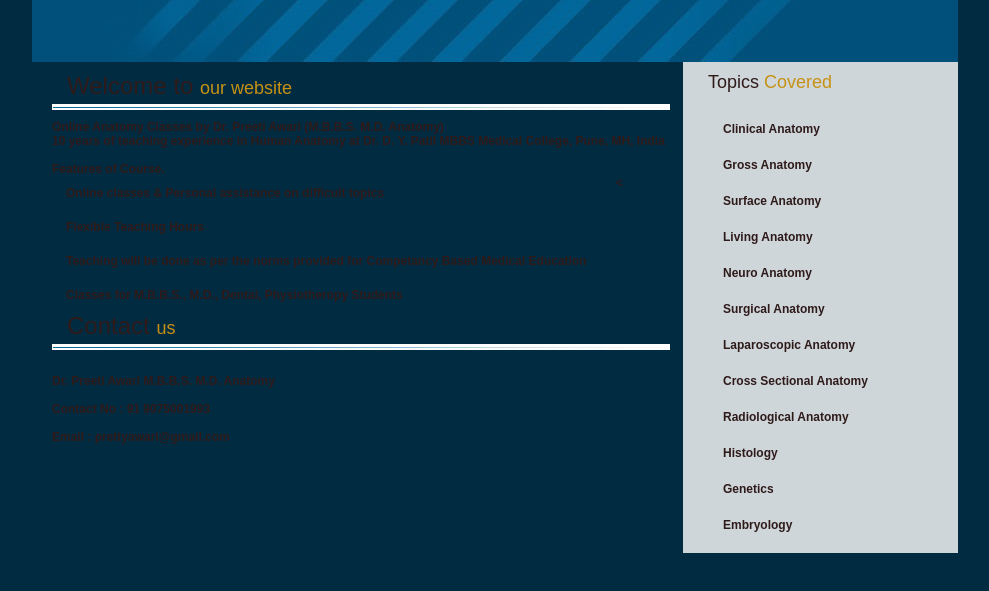
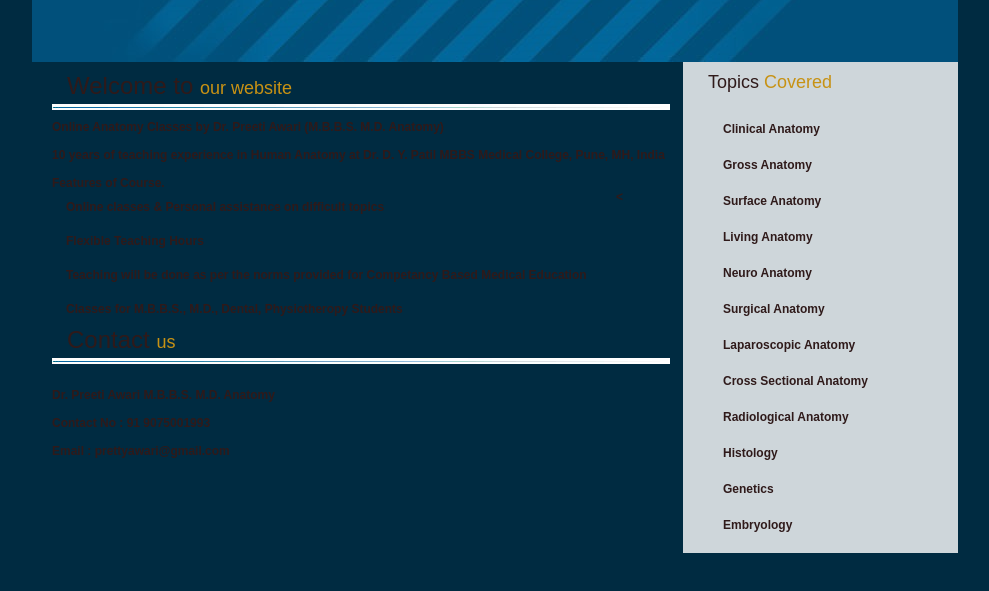
Before and after one commit to shivshankarawari/AnatomyOnlineClasses, a plain HTML site: page index.html in a window 1280 px wide. Shown: the part 137-728 px from the top of the page, without its empty margins (145-1134 px from the left). Drawn offline with Linux system fonts and the light colour scheme.

Commit message:
Update index.html

```diff
--- a/index.html
+++ b/index.html
@@ -16,7 +16,7 @@
 <div class="mid-leftouter">
 <div class="mid-left-container">
 <h1>Welcome to <span class="yellow-heading">our website</span></h1>
-<p><b>Online Anatomy Classes by Dr. Preeti Awari (M.B.B.S. M.D. Anatomy)<br>
+<p><b>Online Anatomy Classes by Dr. Preeti Awari (M.B.B.S. M.D. Anatomy)<br> <br>
 <p><b>10 years of teaching experience in Human Anatomy at Dr. D. Y. Patil MBBS Medical College, Pune, MH, India </br>
 <br>
 </p>
```
